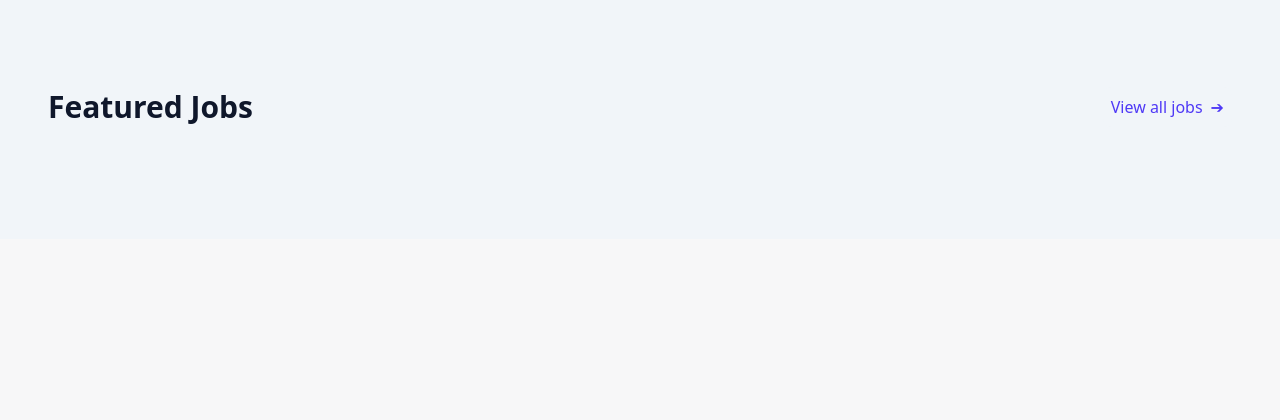
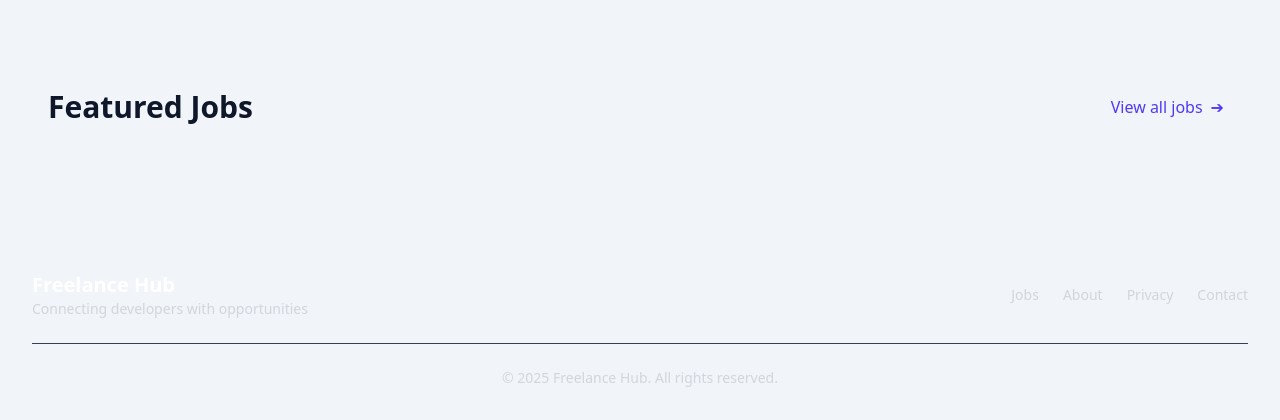
Before and after one commit to kristianhnielsen/web-dev-exam, a Flask app: page / in a window 1280 px wide. Shown: the part 977-1397 px from the top of the page. Before the commit the page ends 1101 px from the top, so only its background shows below. Run offline with Flask 3, Linux system fonts and the light colour scheme; data that the repository does not hold is empty; parts of the project's set-up code (start-up, migrations or seed data) failed here and were passed over.

Commit message:
Add footer template and include it in the base layout

```diff
--- /dev/null
+++ b/templates/_footer.html
@@ -0,0 +1,25 @@
+<footer class="text-gray-300 py-8">
+  <div class="max-w-7xl mx-auto px-4 sm:px-6 lg:px-8">
+    <div class="flex flex-col md:flex-row md:items-center md:justify-between">
+      <div class="mb-4 md:mb-0">
+        <h3 class="text-xl font-bold text-white">Freelance Hub</h3>
+        <p class="text-sm">Connecting developers with opportunities</p>
+      </div>
+      <div
+        class="flex flex-col md:flex-row md:items-center space-y-2 md:space-y-0 md:space-x-6"
+      >
+        <a href="{{ url_for('jobs') }}" class="text-sm hover:text-white">
+          Jobs
+        </a>
+        <a href="{{ url_for('about') }}" class="text-sm hover:text-white">
+          About
+        </a>
+        <a href="#" class="text-sm hover:text-white"> Privacy </a>
+        <a href="#" class="text-sm hover:text-white"> Contact </a>
+      </div>
+    </div>
+    <div class="border-t border-gray-700 mt-6 pt-6 text-center">
+      <p class="text-sm">&copy; 2025 Freelance Hub. All rights reserved.</p>
+    </div>
+  </div>
+</footer>
--- a/templates/base.html
+++ b/templates/base.html
@@ -123,6 +123,8 @@
 
     <main class="mt-20 mx-4">{% block content %}{% endblock %}</main>
 
+    {% include '_footer.html' %}
+
     <script>
       // Hamburger menu toggle
       document.addEventListener("DOMContentLoaded", function () {
```
